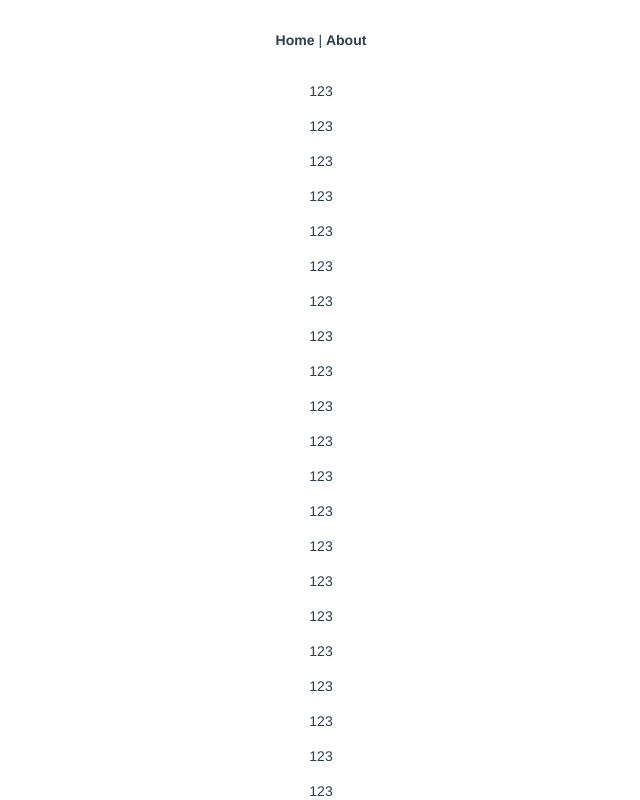
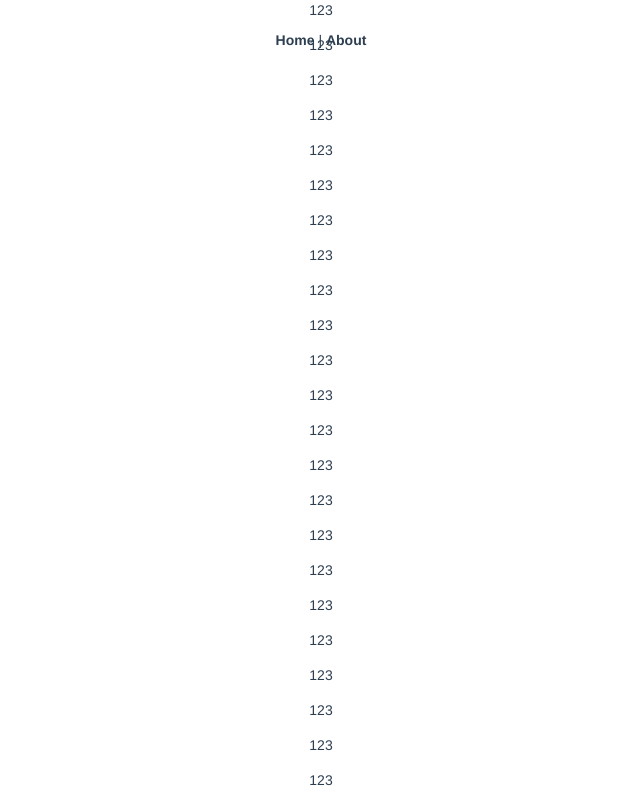
Before and after one commit to DuanXueZhi/axios-vue, a Vue app: page /backTopTwo in a window 1280 px wide. Shown: the top 800 px of the page, without its empty margins (319-959 px from the left). Built offline with nearby package versions, Linux system fonts and the light colour scheme.

Commit message:
全局使用

```diff
--- a/src/App.vue
+++ b/src/App.vue
@@ -4,7 +4,9 @@
       <router-link to="/">Home</router-link> |
       <router-link to="/about">About</router-link>
     </div>
-    <router-view/>
+    <back-top>
+      <router-view/>
+    </back-top>
   </div>
 </template>
 
--- a/src/main.js
+++ b/src/main.js
@@ -4,6 +4,7 @@ import router from './router'
 import Http from './service/http'
 import ElementUI from 'element-ui'
 import 'element-ui/lib/theme-chalk/index.css'
+import './globalComponents'
 
 Vue.use(ElementUI)
 Vue.config.productionTip = false
```
